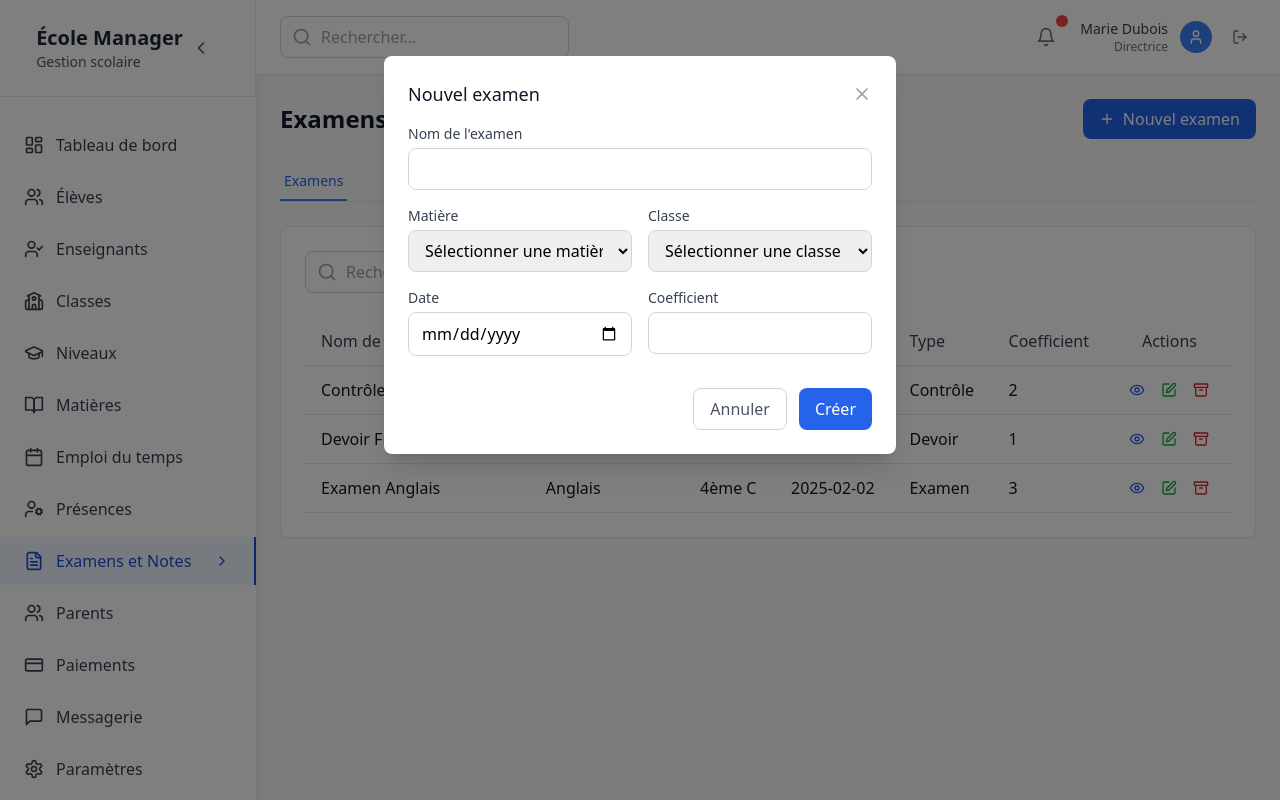
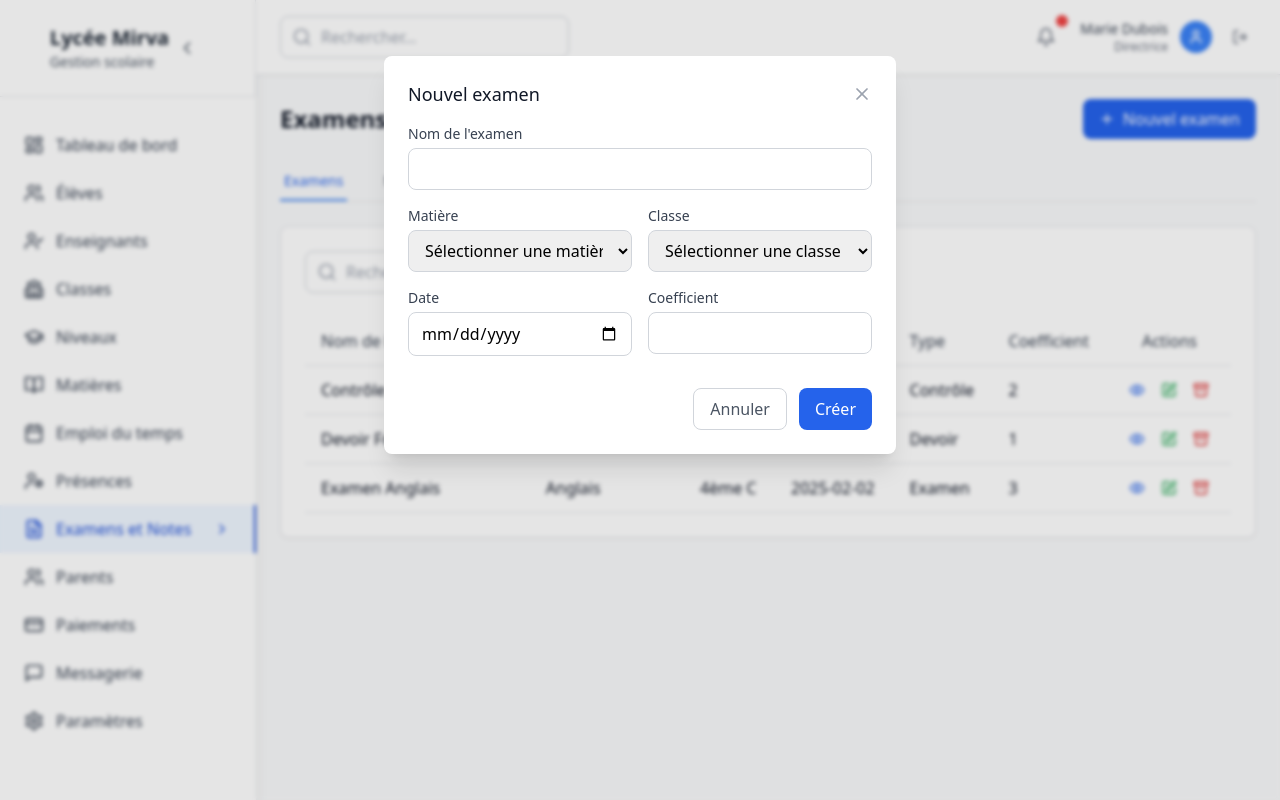
Before and after one commit to Hajatiana-0407/Mirva-School-Management, a React (Vite) app in the folder Client/: page /exams in a window 1280 px wide. Both pictures are taken after a click on the button "Nouvel examen". Built offline with nearby package versions, Linux system fonts and the light colour scheme.

Commit message:
fix: debug scrollbar in the sideBare

```diff
--- a/Client/src/App.tsx
+++ b/Client/src/App.tsx
@@ -22,7 +22,7 @@ function App() {
         position="top-right"
         autoClose={3000}
         hideProgressBar={false}
-        newestOnTop={false}
+        newestOnTop={true}
         rtl={false}
         pauseOnFocusLoss
         pauseOnHover
--- a/Client/src/components/ConfirmDialog.tsx
+++ b/Client/src/components/ConfirmDialog.tsx
@@ -23,7 +23,7 @@ const ConfirmDialog: React.FC<ConfirmDialogProps> = ({
       <div className="flex min-h-screen items-center justify-center px-4 pt-4 pb-20 text-center sm:block sm:p-0">
         {/* Overlay */}
         <div
-          className="fixed inset-0 bg-black bg-opacity-50 backdrop-blur-[2px] transition-opacity"
+          className="fixed inset-0 bg-black/10 backdrop-blur-[2px] transition-opacity"
           onClick={onClose}
         ></div>
 
--- a/Client/src/components/Layout/Sidebar.tsx
+++ b/Client/src/components/Layout/Sidebar.tsx
@@ -43,12 +43,12 @@ const Sidebar = ({ collapsed, onToggleCollapse }: SidebarPropsType) => {
 
 
   return (
-    <div className={`${collapsed ? 'w-16' : 'w-64'} bg-white shadow-lg transition-all duration-300 ease-in-out`}>
+    <div className={`${collapsed ? 'w-16' : 'w-64'} bg-white shadow-lg transition-all duration-300 ease-in-out flex flex-col min-h-screen h-max`}>
       <div className="py-6 border-b border-r">
         <div className="flex items-center justify-center">
           {!collapsed && (
             <div>
-              <h1 className="text-xl font-bold text-gray-800">École Manager</h1>
+              <h1 className="text-xl font-bold text-gray-800">Lycée Mirva</h1>
               <p className="text-sm text-gray-600">Gestion scolaire</p>
             </div>
           )}
@@ -65,9 +65,8 @@ const Sidebar = ({ collapsed, onToggleCollapse }: SidebarPropsType) => {
           </button>
         </div>
       </div>
-
       <nav className="mt-6">
-        <ul className="space-y-1">
+        <ul className="">
           {menuItems.map((menu) => {
             return (
               <li key={menu.id}>
--- a/Client/src/components/Modal.tsx
+++ b/Client/src/components/Modal.tsx
@@ -34,7 +34,7 @@ const Modal: React.FC<ModalProps> = ({ isOpen, onClose, title, children }) => {
       <div className="flex min-h-screen items-center justify-center px-4 pt-4 pb-20 text-center sm:block sm:p-0">
         {/* Overlay */}
         <div
-          className="fixed inset-0 bg-black bg-opacity-50 transition-opacity"
+          className="fixed inset-0 bg-black/10 backdrop-blur-[2px]  transition-opacity"
           onClick={onClose}
         ></div>
 
--- a/Client/src/index.css
+++ b/Client/src/index.css
@@ -15,3 +15,7 @@
         transform: scaleY(1.5);
     }
 }
+
+* {
+    scrollbar-width: thin ;
+}
```
